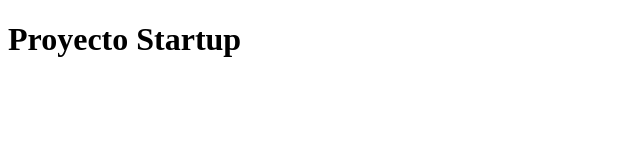
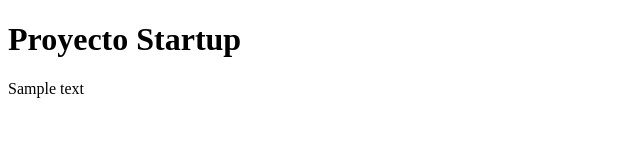
Before and after one commit to DavidGG2004/git-work, a plain HTML site: page index.html in a window 1280 px wide. Shown: the full height of the page, 0-640 px from the left. Drawn offline with Linux system fonts and the light colour scheme.

Commit message:
Adjustments to startup content

```diff
--- a/index.html
+++ b/index.html
@@ -7,5 +7,6 @@
 </head>
 <body>
     <h1>Proyecto Startup</h1>
+    <p>Sample text</p>
 </body>
 </html>
```
